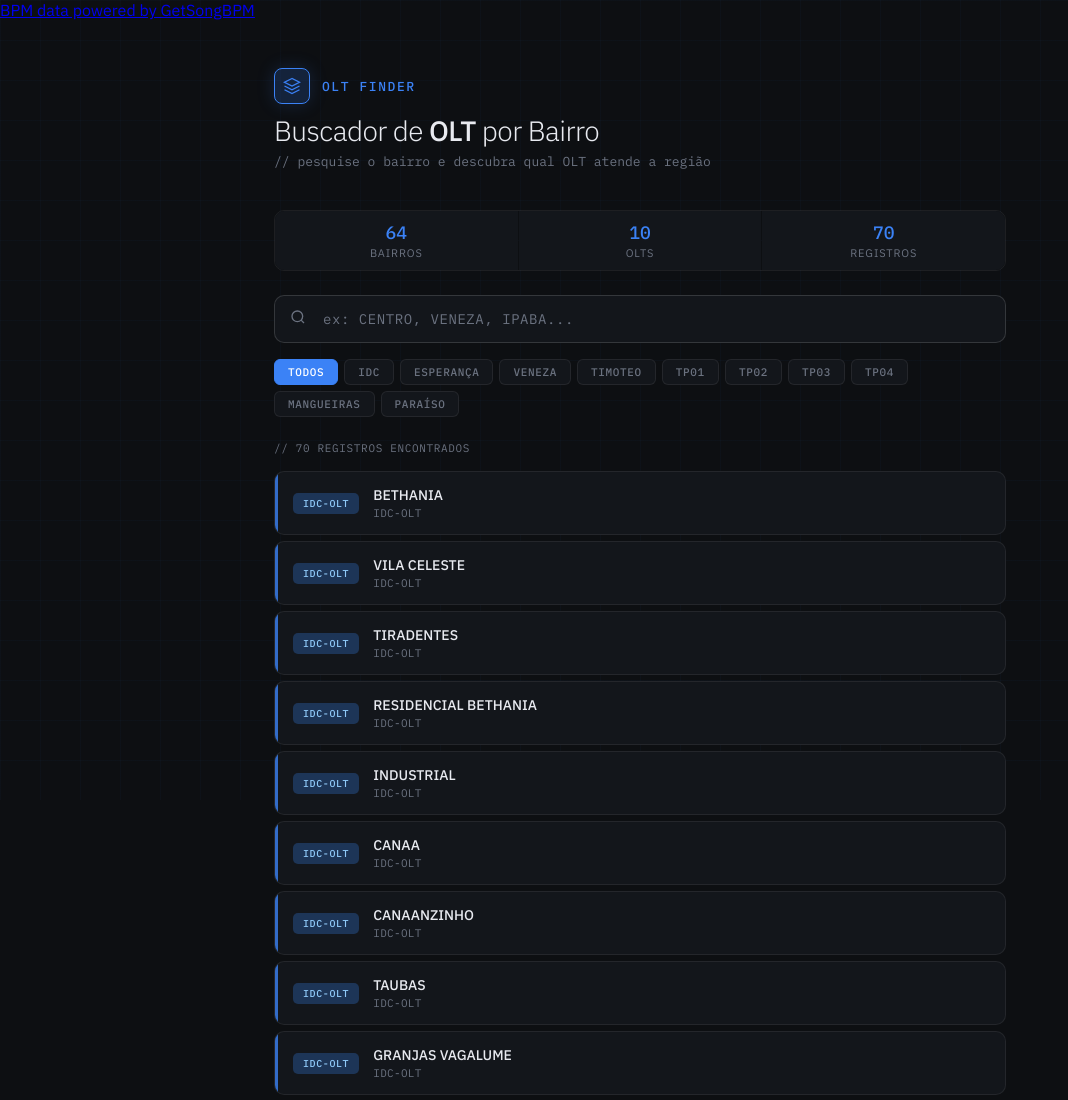
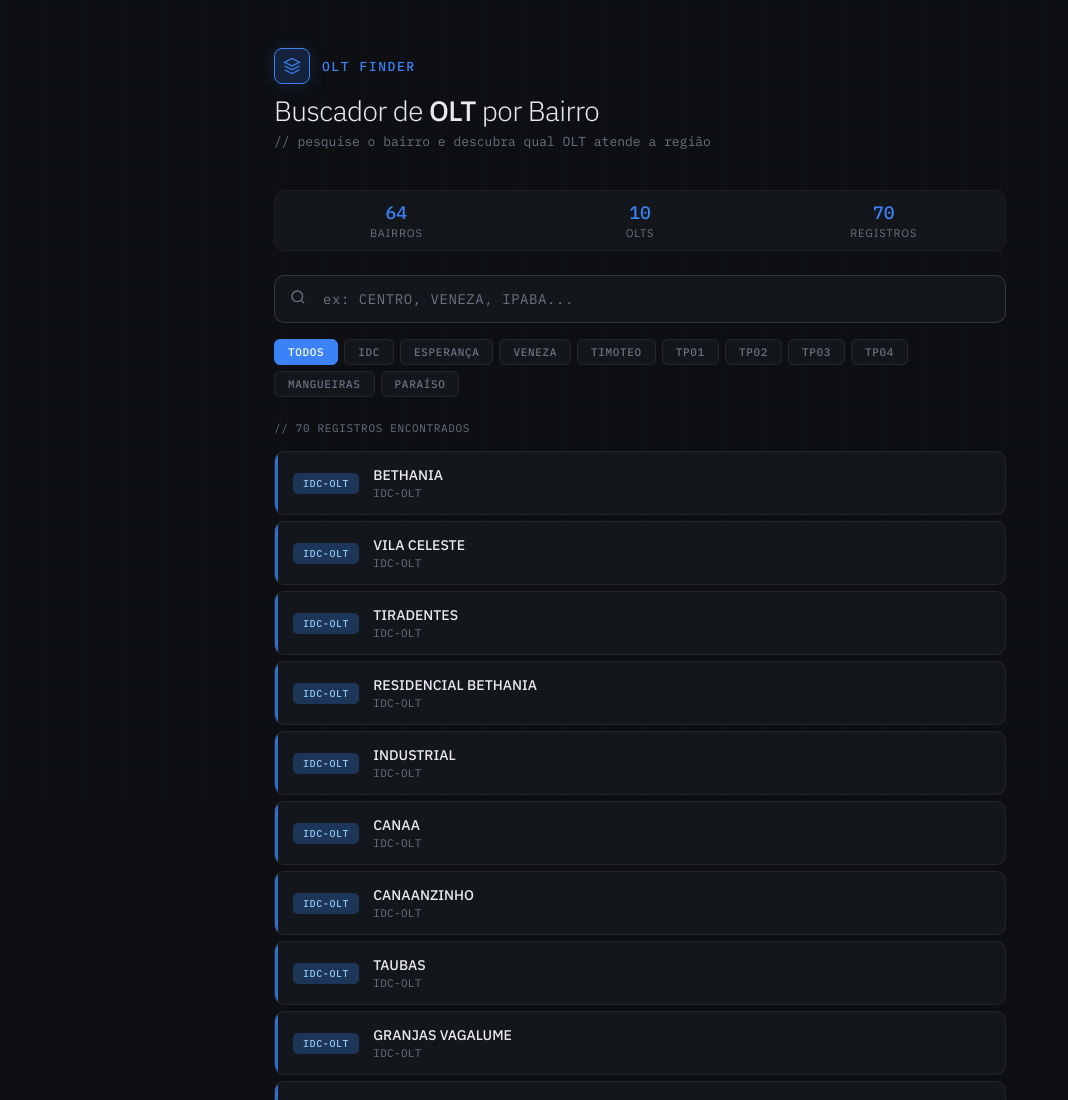
Before and after one commit to KiffoHUB-JOB/OLTTRI, a plain HTML site: page index.html in a window 1280 px wide. Shown: the top 1100 px of the page, without its empty margins (0-1068 px from the left). Drawn offline with Linux system fonts and the light colour scheme.

Commit message:
Removendo Href

```diff
--- a/index.html
+++ b/index.html
@@ -4,7 +4,6 @@
   <meta charset="UTF-8" />
   <meta name="viewport" content="width=device-width, initial-scale=1.0" />
   <title>OLT Finder — Buscador de Bairros</title>
-  <a href="https://getsongbpm.com">BPM data powered by GetSongBPM</a>
   <link href="https://fonts.googleapis.com/css2?family=IBM+Plex+Mono:wght@400;500&family=IBM+Plex+Sans:wght@300;400;500&display=swap" rel="stylesheet" />
   <style>
     *, *::before, *::after { box-sizing: border-box; margin: 0; padding: 0; }
```
